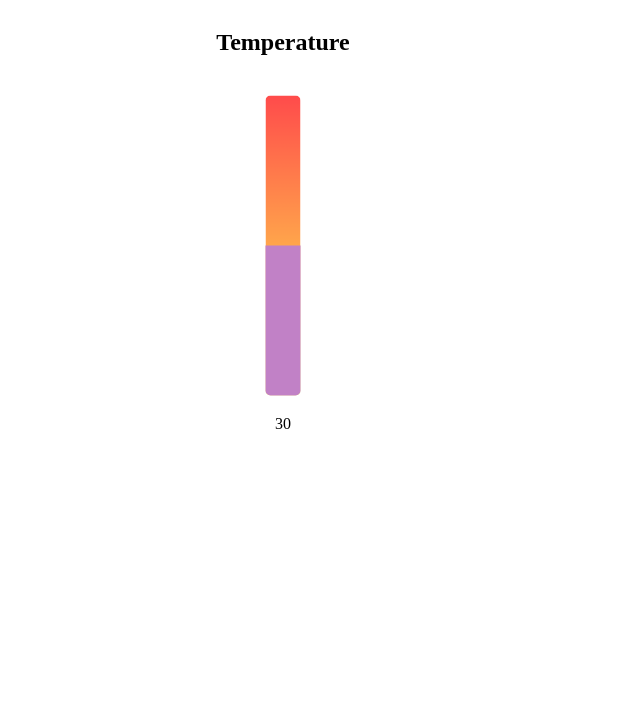
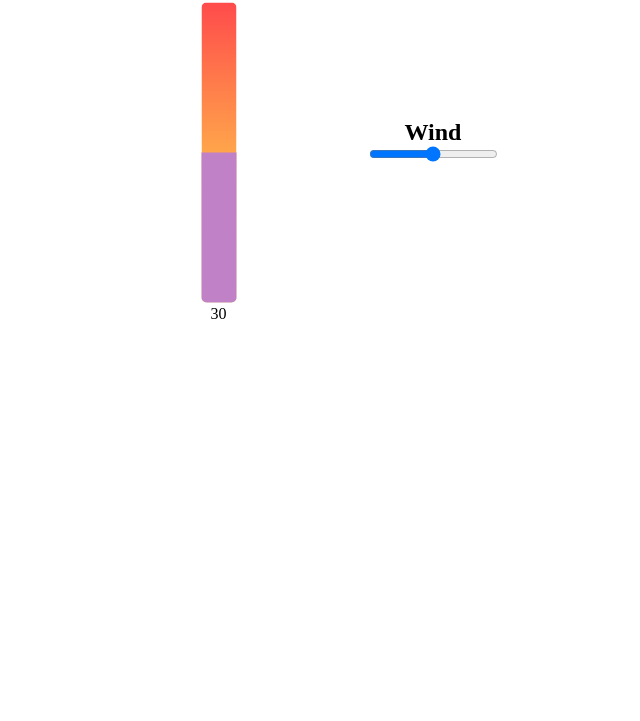
Before and after one commit to DianaVallverdu-NUA/BSC1a-live_data, a plain HTML site: page index.html in a window 1280 px wide. Shown: the part 79-800 px from the top of the page, without its empty margins (357-997 px from the left). Drawn offline with Linux system fonts and the light colour scheme.

Commit message:
slider temp done

```diff
--- a/index.html
+++ b/index.html
@@ -10,21 +10,24 @@
   <body>
     <div class="container flex-column">
       <h1>My Weather Station</h1>
-      <div class="container">
+      <div class="container justify-start">
         <div class="container flex-column">
           <h2>Temperature</h2>
+          <div id="temp-container">
           <input
             id="temperature-slider"
             type="range"
             min="0"
             max="60"
-            class="slider translateY-150px"
+            class="vertical-slider"
           />
-          <span class="translateY-300px" id="temperature-value">30</span>
+          </div>
+          <span id="temperature-value">30</span>
         </div>
 
-        <div>
-          <h2></h2>
+        <div class="container flex-column">
+          <h2>Wind</h2>
+          <input type="range" />
         </div>
       </div>
     </div>
--- a/styles/style.css
+++ b/styles/style.css
@@ -1,7 +1,16 @@
+* {
+  padding: 0;
+  margin: 0;
+}
+
 .container {
   display: flex;
   justify-content: center;
   align-items: center;
+}
+
+.justify-start {
+  justify-content: start;
 }
 
 .flex-column {
@@ -12,38 +21,39 @@
   transform: rotate(90deg);
 }
 
-.translateY-150px {
-  translate: 0 150px;
-}
 
-.translateY-300px {
-  translate: 0 300px;
-}
-
-.slider {
+.vertical-slider {
   /* position: fixed; */
   -webkit-appearance: none;
   appearance: none;
   width: 300px;
   height: 35px;
-  background-image: linear-gradient(to right, yellow, red);
   outline: none;
   opacity: 0.7;
   transition: opacity 0.2s;
   transform: rotate(-90deg);
+  translate: 0 150px;
   border-radius: 5px;
 
   overflow: hidden;
 }
-.slider::-webkit-slider-thumb {
+.vertical-slider::-webkit-slider-thumb {
   -webkit-appearance: none;
   appearance: none;
   width: 0px;
   box-shadow: -300px 0px 0 300px #a84caf;
   cursor: pointer;
 }
-.slider::-moz-range-thumb {
+.vertical-slider::-moz-range-thumb {
   width: 0px;
   box-shadow: -300px 0px 0px 300px #a84caf;
   cursor: pointer;
 }
+
+#temp-container {
+  height: 320px;
+}
+
+#temperature-slider {
+  background-image: linear-gradient(to right, yellow, red);
+}
```
